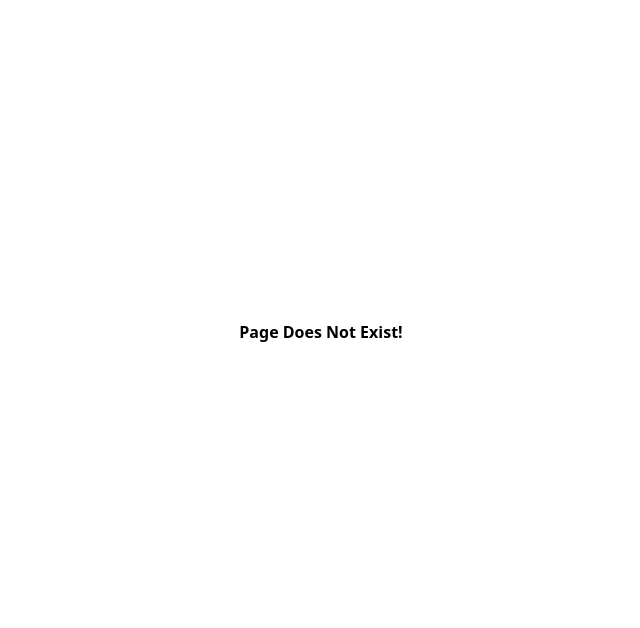
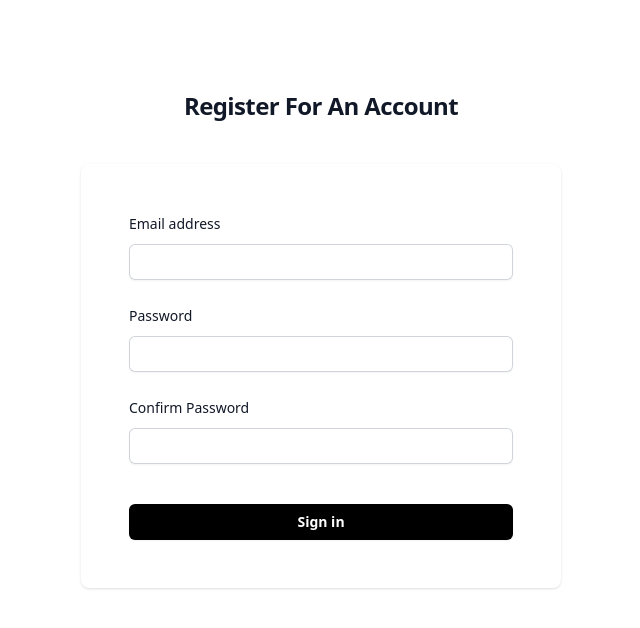
Before and after one commit to amitai-debiche/parkIt, a React (Vite) app in the folder frontend/: page /register in a window 1280 px wide. Shown: the top 628 px of the page, without its empty margins (319-959 px from the left). Built offline with nearby package versions, Linux system fonts and the light colour scheme.

Commit message:
in-progress register page

```diff
--- a/frontend/src/index.css
+++ b/frontend/src/index.css
@@ -5,15 +5,15 @@
 @layer components {
 	/* NavBar Styling */
 	.nav-align {
-    @apply flex justify-between items-center lg:gap-6 xl:grid xl:grid-cols-5
+		@apply flex justify-between items-center lg:gap-6 xl:grid xl:grid-cols-5;
 	}
 
 	.nav-container {
-    @apply mx-auto px-4 sm:px-2 lg:px-8
+		@apply mx-auto px-4 sm:px-2 lg:px-8;
 	}
 
 	.title-container {
-    @apply flex items-center xl:col-span-1
+		@apply flex items-center xl:col-span-1;
 	}
 
 	.search-bar {
@@ -25,45 +25,73 @@
 	}
 
 	.search-bar-container {
-    @apply min-w-0 flex-1 md:px-8 lg:px-0 xl:col-span-3
+		@apply min-w-0 flex-1 md:px-8 lg:px-0 xl:col-span-3;
 	}
 
 	.search-bar-align {
-    @apply flex items-center px-6 py-4 md:mx-auto md:max-w-3xl lg:mx-0 lg:max-w-none xl:px-0
+		@apply flex items-center px-6 py-4 md:mx-auto md:max-w-3xl lg:mx-0 lg:max-w-none xl:px-0;
 	}
 
 	.search-icon-overlay {
-    @apply pointer-events-none absolute inset-y-0 left-0 flex items-center pl-3
+		@apply pointer-events-none absolute inset-y-0 left-0 flex items-center pl-3;
 	}
 
 	.nav-button-container {
-    @apply lg:flex items-center justify-end xl:col-span-1
+		@apply lg:flex items-center justify-end xl:col-span-1;
 	}
 
 	.nav-button {
-    @apply relative ml-5 flex-shrink-0 rounded-full bg-white p-1 text-gray-400 hover:text-gray-500 focus:outline-none
+		@apply relative ml-5 flex-shrink-0 rounded-full bg-white p-1 text-gray-400 hover:text-gray-500 focus:outline-none;
 	}
 
 	/* Home Post Styling */
 	.home-post-container {
-    @apply p-4 border shadow-md rounded-lg flex flex-col
+		@apply p-4 border shadow-md rounded-lg flex flex-col;
 	}
 
 	.home-post-box {
-    @apply w-[296px] h-[296px]
+		@apply w-[296px] h-[296px];
 	}
 
 	.home-grid {
-    @apply m-8 grid grid-cols-1 md:grid-cols-2 lg:grid-cols-3 gap-4
+		@apply m-8 grid grid-cols-1 md:grid-cols-2 lg:grid-cols-3 gap-4;
 	}
 
 	/* View Page Styling */
 	.view-container {
-    @apply p-4 m-5 border shadow-md rounded-lg flex-col grid grid-cols-2 gap-4 h-[80vh]
+		@apply p-4 m-5 border shadow-md rounded-lg flex-col grid grid-cols-2 gap-4 h-[80vh];
 	}
 
 	.body-text {
-    @apply text-base mt-3 text-gray-500
+		@apply text-base mt-3 text-gray-500;
 	}
 
+	.contact-button {
+		@apply rounded-md bg-black px-10 py-3 text-sm font-semibold text-white shadow-sm hover:bg-gray-400 focus-visible:outline focus-visible:outline-2 focus-visible:outline-offset-2 focus-visible:outline-gray-400;
 	}
+
+  /* Register Page Styling */
+  .register-container {
+    @apply flex min-h-full flex-1 flex-col justify-center py-12 sm:px-6 lg:px-8
+  }
+
+  .register-title {
+    @apply mt-10 text-center text-2xl font-bold leading-9 tracking-tight text-gray-900
+  }
+
+  .register-form-container {
+    @apply mt-10 sm:mx-auto sm:w-full sm:max-w-[480px]
+  }
+
+  .register-form-style {
+    @apply bg-white px-6 py-12 shadow sm:rounded-lg sm:px-12
+  }
+
+  .register-input-style {
+    @apply p-2 block w-full rounded-md border-0 py-1.5 text-gray-900 shadow-sm ring-1 ring-inset ring-gray-300 placeholder:text-gray-400 focus:ring-2 focus:ring-inset focus:ring-indigo-600 sm:text-sm sm:leading-6
+  }
+
+  .register-button {
+    @apply mt-10 flex w-full justify-center rounded-md bg-black px-3 py-1.5 text-sm font-semibold leading-6 text-white shadow-sm hover:bg-gray-500 focus-visible:outline focus-visible:outline-2 focus-visible:outline-offset-2 focus-visible:outline-gray-500
+  }
+}
--- a/frontend/src/main.tsx
+++ b/frontend/src/main.tsx
@@ -2,10 +2,15 @@
 import ReactDOM from "react-dom/client"
 import View from "./pages/View.tsx"
 import Home from "./pages/Home.tsx"
+import Register from "./pages/Register.tsx"
 import { createBrowserRouter, RouterProvider } from "react-router-dom"
 import "./index.css"
 
 const router = createBrowserRouter([
+  {
+		path: "/register",
+		element: <Register />,
+	},
 	{
 		path: "/",
 		element: <Home />,
--- /dev/null
+++ b/frontend/src/pages/Register.tsx
@@ -0,0 +1,85 @@
+import "../index.css"
+
+function Register() {
+	return (
+		<div className="register-container">
+			<h2 className="register-title">Register For An Account</h2>
+
+			<div className="register-form-container">
+				<div className="register-form-style">
+					<form className="space-y-6" action="#" method="POST">
+						{/* Email */}
+						<div>
+							<label
+								htmlFor="email"
+								className="block text-sm font-medium leading-6 text-gray-900"
+							>
+								Email address
+							</label>
+							<div className="mt-2">
+								<input
+									id="email"
+									name="email"
+									type="email"
+									autoComplete="email"
+									maxLength={40}
+									required
+									className="register-input-style"
+								/>
+							</div>
+						</div>
+
+						{/* Password */}
+						<div>
+							<label
+								htmlFor="password"
+								className="block text-sm font-medium leading-6 text-gray-900"
+							>
+								Password
+							</label>
+							<div className="mt-2">
+								<input
+									id="password"
+									name="password"
+									type="password"
+									autoComplete="current-password"
+									maxLength={15}
+									required
+									className="register-input-style"
+								/>
+							</div>
+						</div>
+
+						{/* Confirm Password */}
+						<div>
+							<label
+								htmlFor="password"
+								className="block text-sm font-medium leading-6 text-gray-900"
+							>
+								Confirm Password
+							</label>
+							<div className="mt-2">
+								<input
+									id="confirm_password"
+									name="confirm_password"
+									type="password"
+									maxLength={15}
+									required
+									className="register-input-style"
+								/>
+							</div>
+						</div>
+
+						<div>
+							<button type="submit" className="register-button">
+								Sign in
+							</button>
+						</div>
+					</form>
+				</div>
+			</div>
+		</div>
+	)
+}
+
+export default Register
--- a/frontend/src/pages/View.tsx
+++ b/frontend/src/pages/View.tsx
@@ -1,7 +1,6 @@
 import NavBar from "../components/NavBar.tsx"
 import { useEffect, useState } from "react"
 import { useParams } from "react-router-dom"
-import { useNavigate, useLocation } from "react-router-dom"
 
 import "../index.css"
 
@@ -13,14 +12,12 @@
 	price: number
 	created: string
 	creator: number
+  creator_email: string
 }
 
 function View() {
-	const [, setSearch] = useState("")
 	const [data, setData] = useState<PostDetails | undefined>()
 	const { id } = useParams()
-	const navigate = useNavigate()
-	const location = useLocation()
 
 	useEffect(() => {
 		// Replace 'api_url' with the actual URL of your Django API endpoint
@@ -34,16 +31,9 @@
 			})
 	}, [id])
 
-	function addSearchPosts(newSearch: string) {
-		if (location.pathname != "/" && location.pathname != "") {
-			navigate("/")
-		}
-		setSearch(newSearch)
-	}
-
 	return (
 		<>
-			<NavBar icons={3} search={addSearchPosts} searchHidden={true} />
+			<NavBar icons={3} search={() => {}} searchHidden={true} />
 			<div className="view-container">
 				<div className="col-span-1"></div>
 				<div className="col-span-1 overflow-scroll">
@@ -66,12 +56,13 @@
 
 					<h2 className="font-semibold mt-3 text-2xl">Seller Information</h2>
 					<p className="body-text">Johnny Appleseed</p>
-					<p className="body-text">seedyapple@gmail.com</p>
+					<p className="body-text">{data?.creator_email}</p>
 					<br />
 					<br />
 					<button
 						type="button"
-						className="rounded-md bg-black px-10 py-3 text-sm font-semibold text-white shadow-sm hover:bg-gray-400 focus-visible:outline focus-visible:outline-2 focus-visible:outline-offset-2 focus-visible:outline-gray-400"
+						className="contact-button"
+            onClick={() => alert(`An email has been sent to ${data?.creator_email} expressing your interest in their parking spot!`)}
 					>
 						Contact
 					</button>
```
Lines whose indentation alone changed are shown as unchanged.
